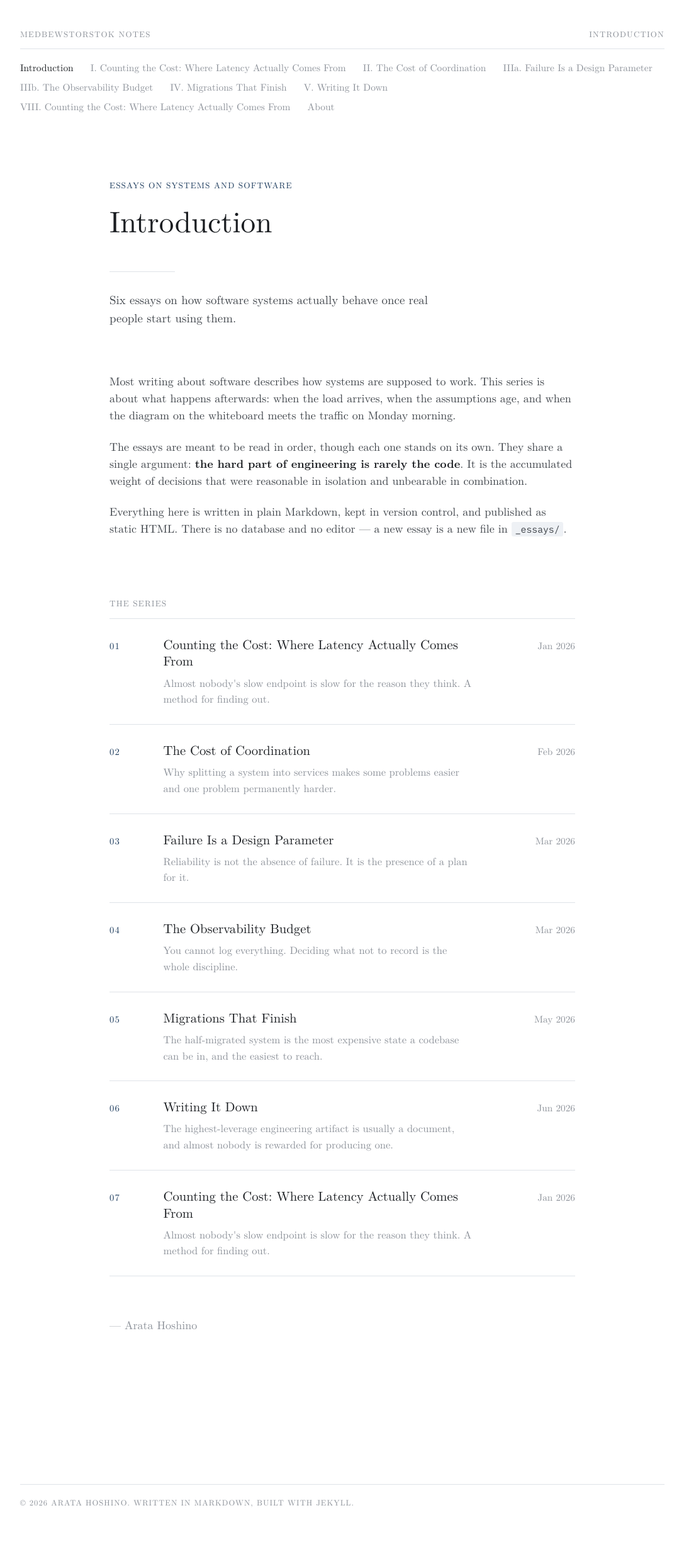
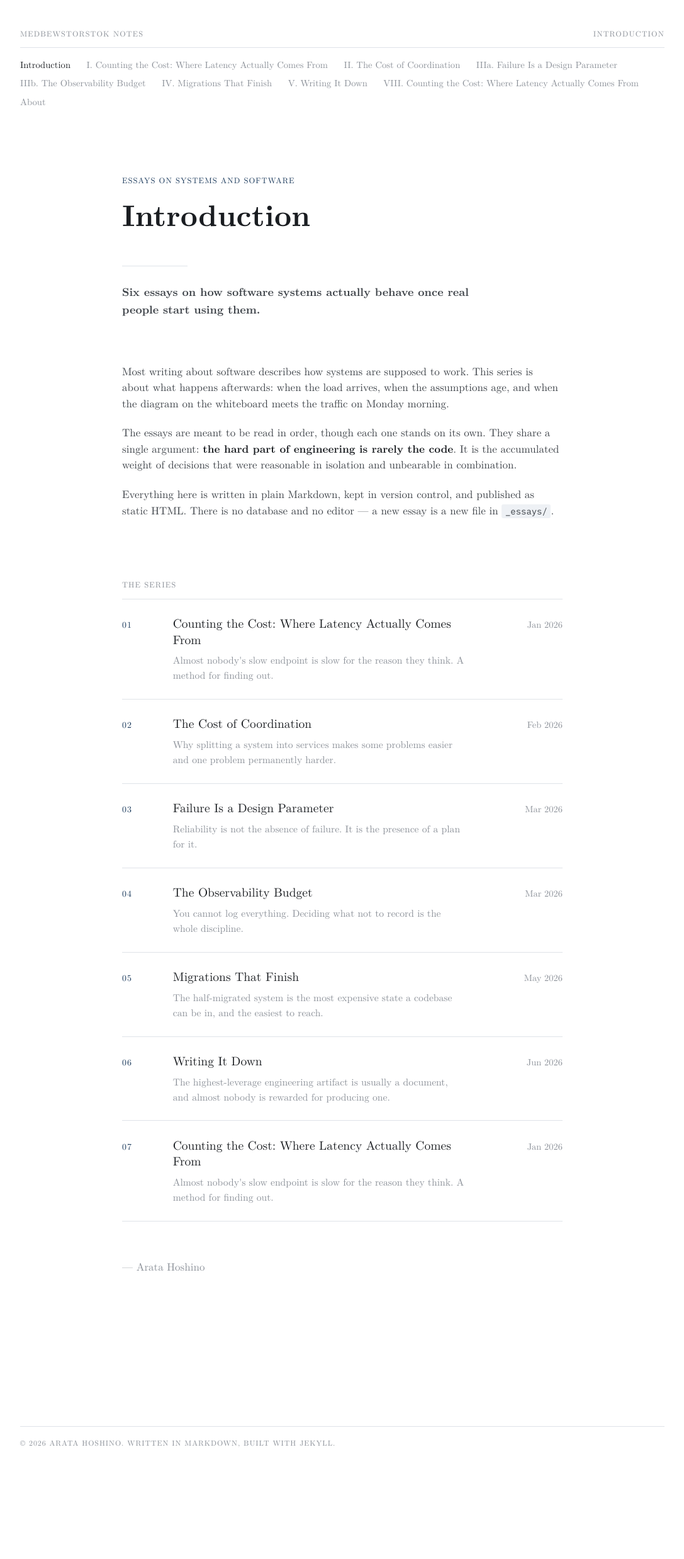
Before and after one commit to arata-hoshino/arata-hoshino.github.io, a Jekyll site: the page built from index.md, in a window 1280 px wide. Shown: the whole page at 63% size, without its empty margins (96-1183 px from the left). Built offline with Jekyll 4.4.1, drawn with Linux system fonts in a browser that asks for light colours; after the commit the page ends 2381 px from its top, so only the background shows below that.

Commit message:
Step the type down, and take section heads off Bold Extended
Body goes 18px to 17px and the column narrows with it, 740px to 700px, so
the measure holds at about 80 characters a line.

The section heads only looked loosely letterspaced: tracking was already
zero. Latin Modern's Bold descends from Computer Modern Bold Extended, and
its letters are 15% wider than Regular — 0.563em average advance against
0.489em. Demi is the same width as Regular at 0.491em and still heavier, so
it takes the section heads at 600, and the Demi face joins the other four.

Title and deck go to 800, which resolves to the Bold face, the heaviest the
family carries.

Co-Authored-By: Claude Opus 5 (1M context) <noreply@anthropic.com>

```diff
--- a/assets/css/style.css
+++ b/assets/css/style.css
@@ -5,8 +5,9 @@
    rebuilt for continuous reading:
 
    · Latin Modern, self-hosted, carries everything, header included
-   · body copy is Regular; titles are Regular too, and win on size alone
-   · body metrics follow situational-awareness.ai: 18px / 1.5 / ~95 ch
+   · 400 Regular, 600 Demi, 700 Bold. Bold is Bold EXTENDED, 15% wider
+     per letter than Regular, so section heads take Demi instead
+   · body metrics follow situational-awareness.ai, a step down: 17px / 1.5
    · a running head over a hairline rule opens every page
    · titles are large and LIGHT; emphasis comes from size, not weight
    · labels are uppercase, letterspaced, and either muted or navy
@@ -32,6 +33,14 @@
   src: url("/assets/fonts/lmroman10-italic.woff2") format("woff2");
   font-weight: 400;
   font-style: italic;
+  font-display: swap;
+}
+
+@font-face {
+  font-family: "Latin Modern Roman";
+  src: url("/assets/fonts/lmromandemi10-regular.woff2") format("woff2");
+  font-weight: 600;
+  font-style: normal;
   font-display: swap;
 }
 
@@ -67,8 +76,8 @@
           Georgia, "Times New Roman", Times, serif;
   --mono: "IBM Plex Mono", "SFMono-Regular", Consolas, monospace;
 
-  --body-size: 1.125rem;  /* 18px body copy; the rest scales off it in em */
-  --measure: 46.25rem;    /* 740px, after situational-awareness.ai */
+  --body-size: 1.0625rem; /* 17px body copy; the rest scales off it in em */
+  --measure: 43.75rem;    /* 700px — the column narrowed with the type */
   --frame: 64rem;     /* the running head, nav and footer span this */
   --gutter: clamp(1.25rem, 5vw, 3.5rem);
 
@@ -254,7 +263,8 @@ main {
   max-width: 24ch;
   color: var(--ink);
   font-size: clamp(2rem, 4.4vw, 2.95rem);
-  font-weight: 400;
+  /* 800: Latin Modern stops at Bold, so this resolves to the 700 face */
+  font-weight: 800;
   line-height: 1.15;
   letter-spacing: 0;
 }
@@ -273,6 +283,7 @@ main {
   max-width: 54ch;
   color: var(--body);
   font-size: 1.05em;
+  font-weight: 800;
   line-height: 1.55;
 }
 
@@ -336,7 +347,7 @@ main {
   border-top: 1px solid var(--rule);
   color: var(--ink);
   font-size: 1.45em;
-  font-weight: 700;
+  font-weight: 600;
   line-height: 1.25;
   letter-spacing: 0;
 }
```
Also changed, not shown: README.md, assets/fonts/lmromandemi10-regular.woff2 (added).
